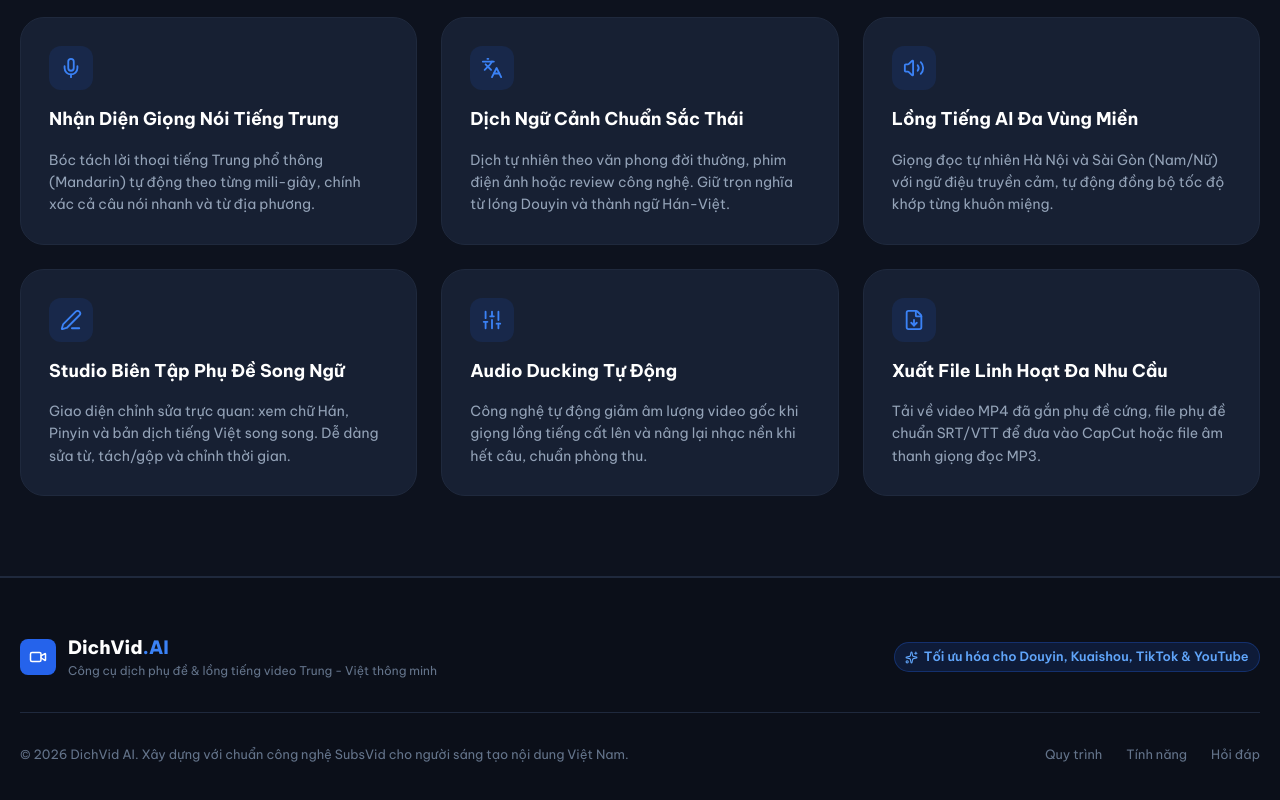
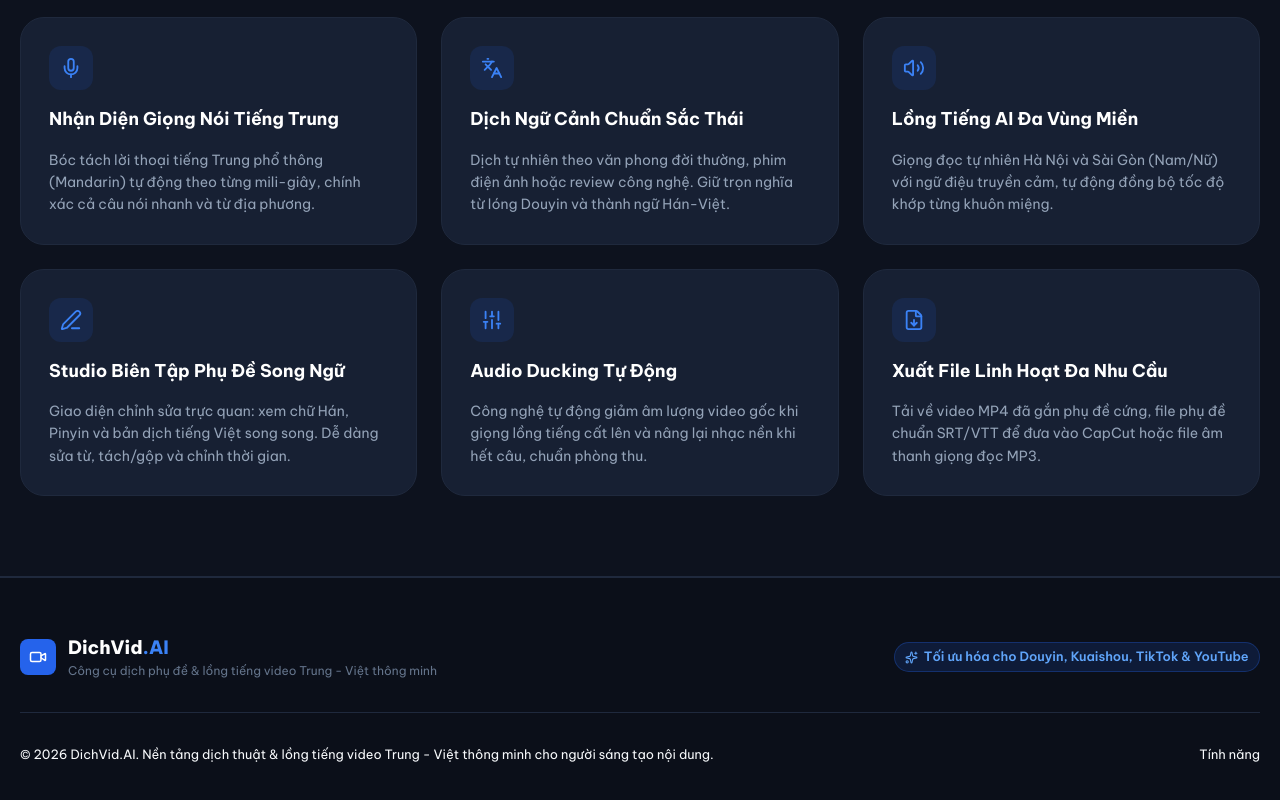
Before and after one commit to knmt1219/dich, a React (Vite) app: page / in a window 1280 px wide. Shown: the part 2162-2962 px from the top of the page. Built offline with nearby package versions, Linux system fonts and the light colour scheme.

Commit message:
docs: Update branding from SubsVid AI to DichVid.AI in README.md and app metadata

```diff
--- a/src/components/Footer.tsx
+++ b/src/components/Footer.tsx
@@ -57,14 +57,11 @@ export const Footer: React.FC = () => {
           alignItems: 'center',
           justifyContent: 'space-between',
           fontSize: '0.8rem',
-          color: 'var(--text-muted)',
           gap: '1rem'
         }}>
-          <p>© 2026 DichVid AI. Xây dựng với chuẩn công nghệ SubsVid cho người sáng tạo nội dung Việt Nam.</p>
+          <p>© 2026 DichVid.AI. Nền tảng dịch thuật & lồng tiếng video Trung - Việt thông minh cho người sáng tạo nội dung.</p>
           <div style={{ display: 'flex', gap: '1.5rem' }}>
-            <a href="#how-it-works" style={{ color: 'inherit', textDecoration: 'none' }}>Quy trình</a>
             <a href="#features" style={{ color: 'inherit', textDecoration: 'none' }}>Tính năng</a>
-            <a href="#faq" style={{ color: 'inherit', textDecoration: 'none' }}>Hỏi đáp</a>
           </div>
         </div>
       </div>
```
Also changed, not shown: index.html (+2 -2 lines), 1 other file (tests, documents, lock files or other folders).
